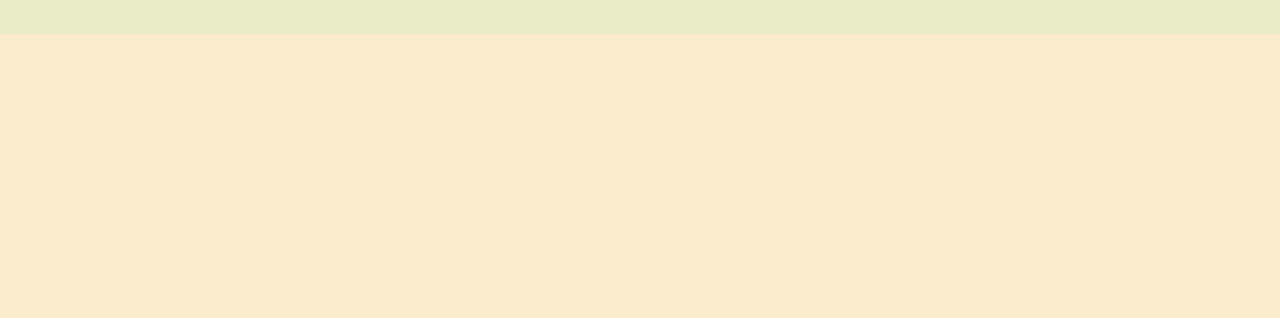
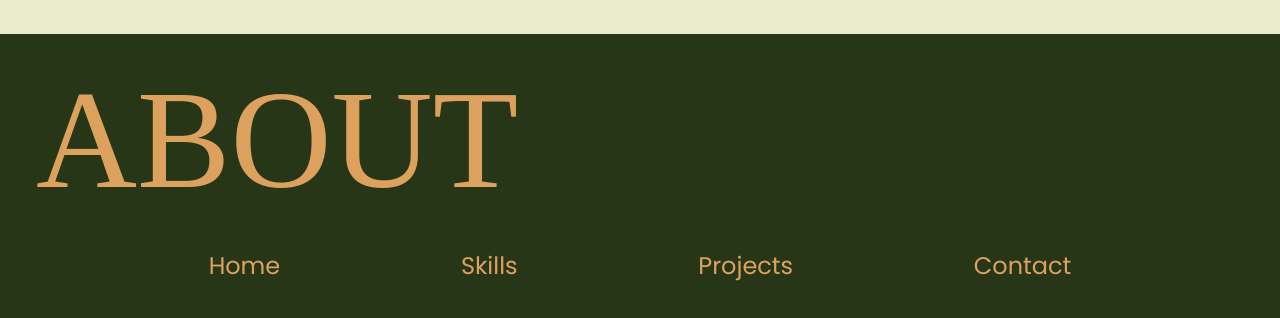
Before and after one commit to SaraGMatos/portfolio, a React (Vite) app: page / in a window 1280 px wide. Shown: the part 4934-5252 px from the top of the page. Before the commit the page ends 4968 px from the top, so only its background shows below. Built offline with nearby package versions, Linux system fonts and the light colour scheme; a web font is replaced by a local one.

Commit message:
sets about header

```diff
--- a/src/components/MainPage.jsx
+++ b/src/components/MainPage.jsx
@@ -70,7 +70,10 @@ function MainPage() {
           >
             PROJECTS
           </Link>
-          <Link className="xl:m-3 text-ferngreen hover:italic hover:translate-x-4 hover:transition-transform ease-in duration-200">
+          <Link
+            to="/#about"
+            className="xl:m-3 text-ferngreen hover:italic hover:translate-x-4 hover:transition-transform ease-in duration-200"
+          >
             ABOUT
           </Link>
           <Link className="xl:m-3 text-ferngreen hover:italic hover:translate-x-4 hover:transition-transform ease-in duration-200">
@@ -335,7 +338,10 @@ function MainPage() {
           >
             Skills
           </Link>
-          <Link className="m-2 hover:italic hover:translate-x-2 hover:transition-transform ease-in duration-200 font-poppins">
+          <Link
+            to="/#about"
+            className="m-2 hover:italic hover:translate-x-2 hover:transition-transform ease-in duration-200 font-poppins"
+          >
             About
           </Link>
           <Link className="m-2 hover:italic hover:translate-x-2 hover:transition-transform ease-in duration-200 font-poppins">
@@ -565,6 +571,37 @@ function MainPage() {
           </article>
         </section>
       </section>
+
+      <section id="about" className="bg bg-pakistangreen w-full p-9">
+        <h2 className="mb-5 sm:mb-8 text-earthyellow font-antic text-[70px] sm:text-9xl md:text-[160px] lg:text-[160px] xl:text-[140px] 2xl:text-[140px] xl:mr-20">
+          ABOUT
+        </h2>
+        <div className="flex text-xl justify-evenly text-earthyellow md:text-2xl flex-wrap mb-7">
+          <Link
+            className="m-2 hover:italic hover:translate-x-2 hover:transition-transform ease-in duration-200 font-poppins"
+            to="/#home"
+          >
+            Home
+          </Link>
+          <Link
+            to="/#skills"
+            className="m-2 hover:italic hover:translate-x-2 hover:transition-transform ease-in duration-200 font-poppins"
+          >
+            Skills
+          </Link>
+          <Link
+            to="/#projects"
+            className="m-2 hover:italic hover:translate-x-2 hover:transition-transform ease-in duration-200 font-poppins"
+          >
+            Projects
+          </Link>
+          <Link className="m-2 hover:italic hover:translate-x-2 hover:transition-transform ease-in duration-200 font-poppins">
+            Contact
+          </Link>
+        </div>
+
+        <section id="about-content"></section>
+      </section>
     </div>
   );
 }
--- a/tailwind.config.js
+++ b/tailwind.config.js
@@ -17,6 +17,7 @@ export default {
         pakistangreen: "#283618",
         earthyellow: "#DDA15E",
         buff: "#D4A373",
+        almond: "#EDE0D4",
       },
     },
   },
```
